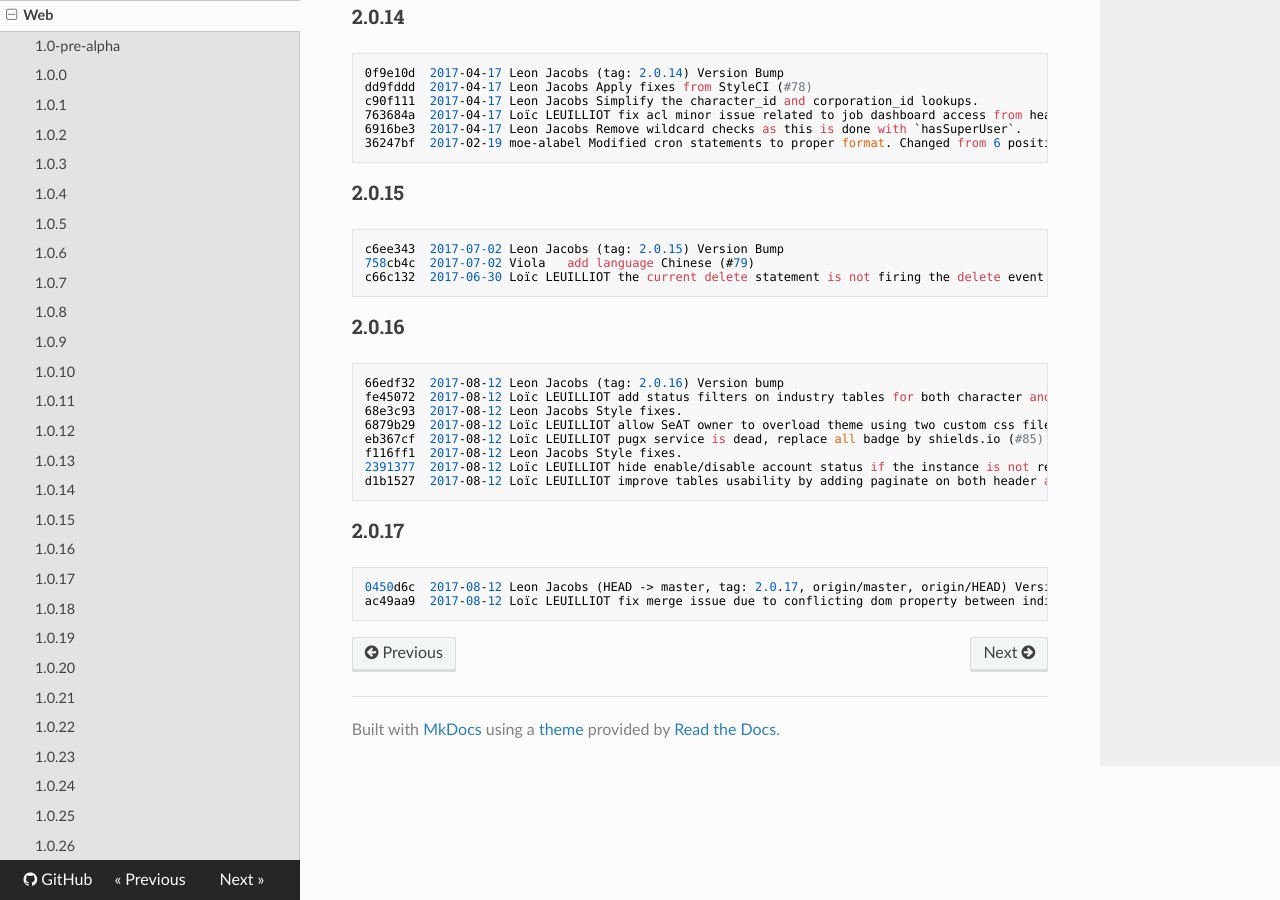
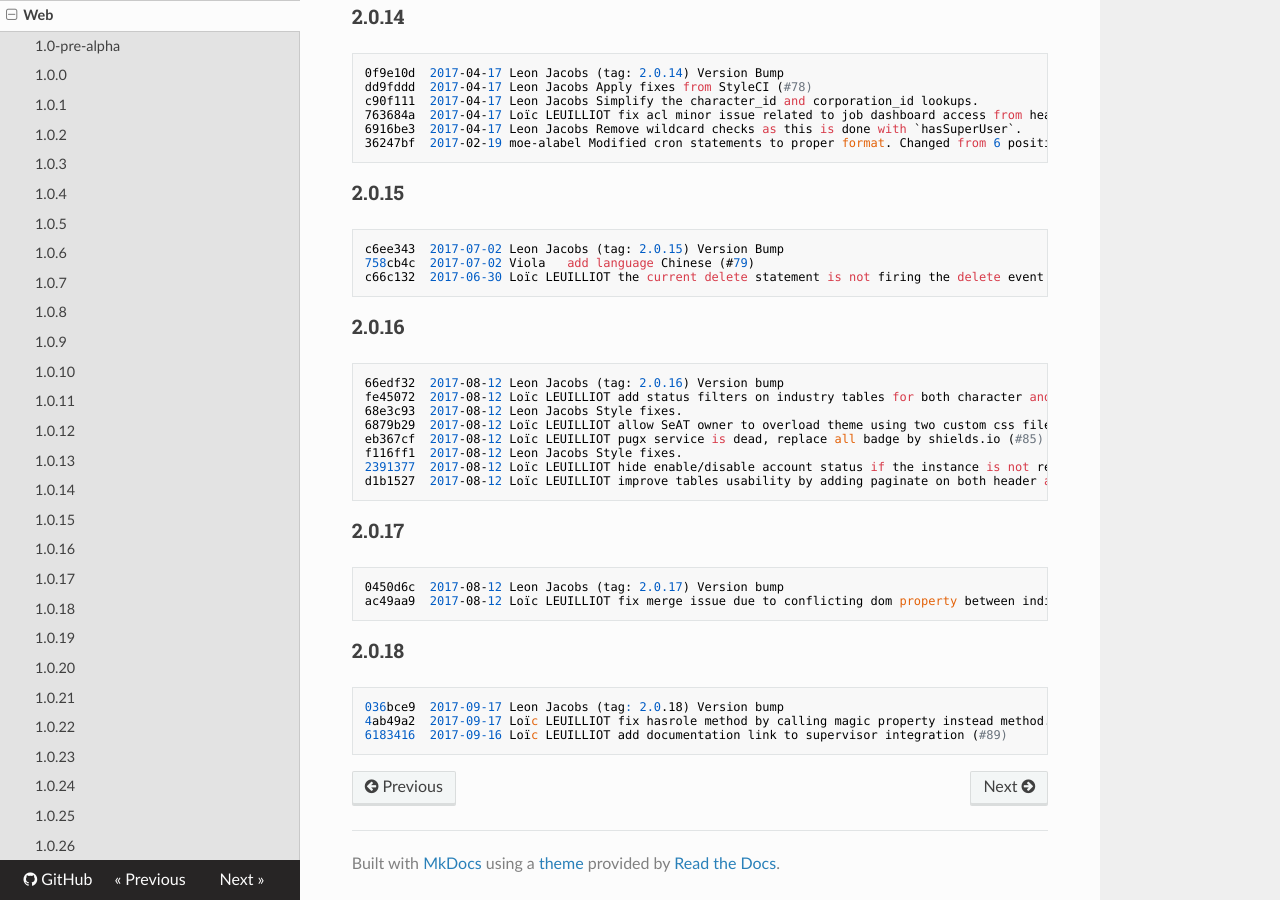
Before and after one commit to zenobio93/seat-docs, an MkDocs documentation site: the page built from docs/changelogs/web.md, in a window 1280 px wide and 900 px high, scrolled down 11688 px. Built offline with MkDocs 1.6.1, drawn with Linux system fonts in a browser that asks for light colours; nearby versions of some CDN libraries; old or Windows-style settings are respelled for this version of MkDocs; some of the changed text lies outside the part shown.

Commit message:
Update changelogs.

````diff
--- a/docs/changelogs/web.md
+++ b/docs/changelogs/web.md
@@ -128,7 +128,7 @@
 0238e32  2015-12-04 Leon Jacobs Update README.md
 73d415d  2015-12-04 Leon Jacobs Add optional Google Two-Factor TOTP support.
 84723ff  2015-12-03 Leon Jacobs Merge pull request #3 from Cynabal/patch-1
-2d98ead  2015-12-03 Cynabal (origin/pr/3) Update add.blade.php
+2d98ead  2015-12-03 Cynabal Update add.blade.php
 ```
 ### 1.0.4
 ```
@@ -175,13 +175,13 @@
 ```
 9e4cd79  2015-12-17 Leon Jacobs (tag: 1.0.9) Add account info check and Version Bump
 bfaabe2  2015-12-17 Leon Jacobs Merge pull request #4 from freedenizen/master
-d802b98  2015-12-17 Asher Schaffer (origin/pr/4) add updated_at timestamps to Character and Corporation Sheet summary
+d802b98  2015-12-17 Asher Schaffer add updated_at timestamps to Character and Corporation Sheet summary
 ```
 ### 1.0.10
 ```
 5aebf1e  2015-12-18 Leon Jacobs (tag: 1.0.10) Allow French to be chosen and Version Bump
 dae1719  2015-12-18 Leon Jacobs Merge pull request #5 from warlof/french
-6e827ae  2015-12-17 elfaus  (origin/pr/5) Translate SeAT in french according to 1.0.9
+6e827ae  2015-12-17 elfaus  Translate SeAT in french according to 1.0.9
 ```
 ### 1.0.11
 ```
@@ -195,16 +195,16 @@
 7bdbf10  2015-12-24 Leon Jacobs (tag: 1.0.12) Version Bump
 6c365ad  2015-12-24 Leon Jacobs Specify versions with ~
 3f604e2  2015-12-24 Leon Jacobs Merge pull request #11 from warlof/french
-c1f4657  2015-12-24 elfaus  (origin/pr/11) add new translations according to recent commits (for 1.0.12)
+c1f4657  2015-12-24 elfaus  add new translations according to recent commits (for 1.0.12)
 ed485b3  2015-12-24 Leon Jacobs Move strontium usage to its own string for easier translation
 64a6f86  2015-12-24 Leon Jacobs Take into account bonusses silo/coupling array capacities
 488fd3b  2015-12-24 Leon Jacobs Merge pull request #8 from warlof/unknown-item
 cd66a8a  2015-12-24 Leon Jacobs Add Starbase details views
-f9dc521  2015-12-24 elfaus  (origin/pr/8) fix issue #9
+f9dc521  2015-12-24 elfaus  fix issue #9
 9f74d1c  2015-12-24 Leon Jacobs Add more details about starbases
 7e67371  2015-12-23 Leon Jacobs First pass at adding starbase views
 9496188  2015-12-21 Leon Jacobs Merge pull request #6 from warlof/french
-2491e69  2015-12-21 elfaus  (origin/pr/6) Translate SeAT in french according to 1.0.11
+2491e69  2015-12-21 elfaus  Translate SeAT in french according to 1.0.11
 f5fa4e3  2015-12-21 Leon Jacobs Show timestampts and paginate wallet info
 c6b4311  2015-12-21 Leon Jacobs Fix eveseat/seat#15
 ```
@@ -220,7 +220,7 @@
 98a8e19  2015-12-26 Leon Jacobs Use a macro for progressbar generation
 c0e9ce3  2015-12-26 Leon Jacobs Remove unused variables
 22932b4  2015-12-26 Leon Jacobs Refactor Starbase views mostly for performance reasons
-0cefaac  2015-12-25 elfaus  (origin/pr/13) fix issue #5 about labels display on neutral and negative standing
+0cefaac  2015-12-25 elfaus  fix issue #5 about labels display on neutral and negative standing
 ```
 ### 1.0.15
 ```
@@ -259,8 +259,8 @@
 530c268  2016-01-07 Leon Jacobs Add a check for loaded modules and php version
 c84baaa  2016-01-07 Leon Jacobs Merge pull request #18 from warlof/ticket38
 e4e1fd0  2016-01-07 Leon Jacobs Merge pull request #20 from warlof/ticket43
-94e470d  2016-01-05 elfaus  (origin/pr/18) Fix wishlist #38 eveseat/seat#38
-21a3bb3  2016-01-06 elfaus  (origin/pr/20) Fix issue eveseat/seat issues#43 - Update calc formula - Adding ceil in order to get round item unit (ccp like)
+94e470d  2016-01-05 elfaus  Fix wishlist #38 eveseat/seat#38
+21a3bb3  2016-01-06 elfaus  Fix issue eveseat/seat issues#43 - Update calc formula - Adding ceil in order to get round item unit (ccp like)
 274409b  2016-01-06 Leon Jacobs Use league/csv to parse CSV's instead of the homebrew
 741755d  2016-01-06 Leon Jacobs Remove unnecessary re-fetch of model data
 b7ff1a2  2016-01-06 Leon Jacobs Fix eveseat/seat#39 by changing ownership of an existing key.
@@ -268,15 +268,15 @@
 b357826  2016-01-06 Leon Jacobs Code formatting fixes
 d5f58de  2016-01-06 Leon Jacobs Merge pull request #19 from Cynabal/master
 7a78e2f  2016-01-06 Leon Jacobs Merge pull request #17 from warlof/french
-9d2ab0f  2016-01-05 Cynabal (origin/pr/19) Update seat.php
-86da25f  2016-01-05 elfaus  (origin/pr/17) New translation according to v1.0.18
+9d2ab0f  2016-01-05 Cynabal Update seat.php
+86da25f  2016-01-05 elfaus  New translation according to v1.0.18
 ```
 ### 1.0.20
 ```
 e2056a1  2016-01-26 Leon Jacobs (tag: 1.0.20) Version Bump
 92986b7  2016-01-26 Leon Jacobs Remove pcntl requirement
 ad5f515  2016-01-26 Leon Jacobs Merge pull request #21 from warlof/french
-642a832  2016-01-26 elfaus  (origin/pr/21) New french translation according to 1.0.19
+642a832  2016-01-26 elfaus  New french translation according to 1.0.19
 ```
 ### 1.0.21
 ```
@@ -653,6 +653,12 @@
 ```
 ### 2.0.17
 ```
-0450d6c  2017-08-12 Leon Jacobs (HEAD -> master, tag: 2.0.17, origin/master, origin/HEAD) Version bump
+0450d6c  2017-08-12 Leon Jacobs (tag: 2.0.17) Version bump
 ac49aa9  2017-08-12 Loïc LEUILLIOT fix merge issue due to conflicting dom property between indie filter PR and paginate duplication PR (#86)
 ```
+### 2.0.18
+```
+036bce9  2017-09-17 Leon Jacobs (tag: 2.0.18) Version bump
+4ab49a2  2017-09-17 Loïc LEUILLIOT fix hasrole method by calling magic property instead method. (#90)
+6183416  2017-09-16 Loïc LEUILLIOT add documentation link to supervisor integration (#89)
+```
````
Also changed, not shown: docs/changelogs/api.md (+2 -2 lines), docs/changelogs/console.md (+2 -2 lines), docs/changelogs/eveapi.md (+1 -1 lines), docs/changelogs/notifications.md (+3 -3 lines), docs/changelogs/services.md (+1 -1 lines).
